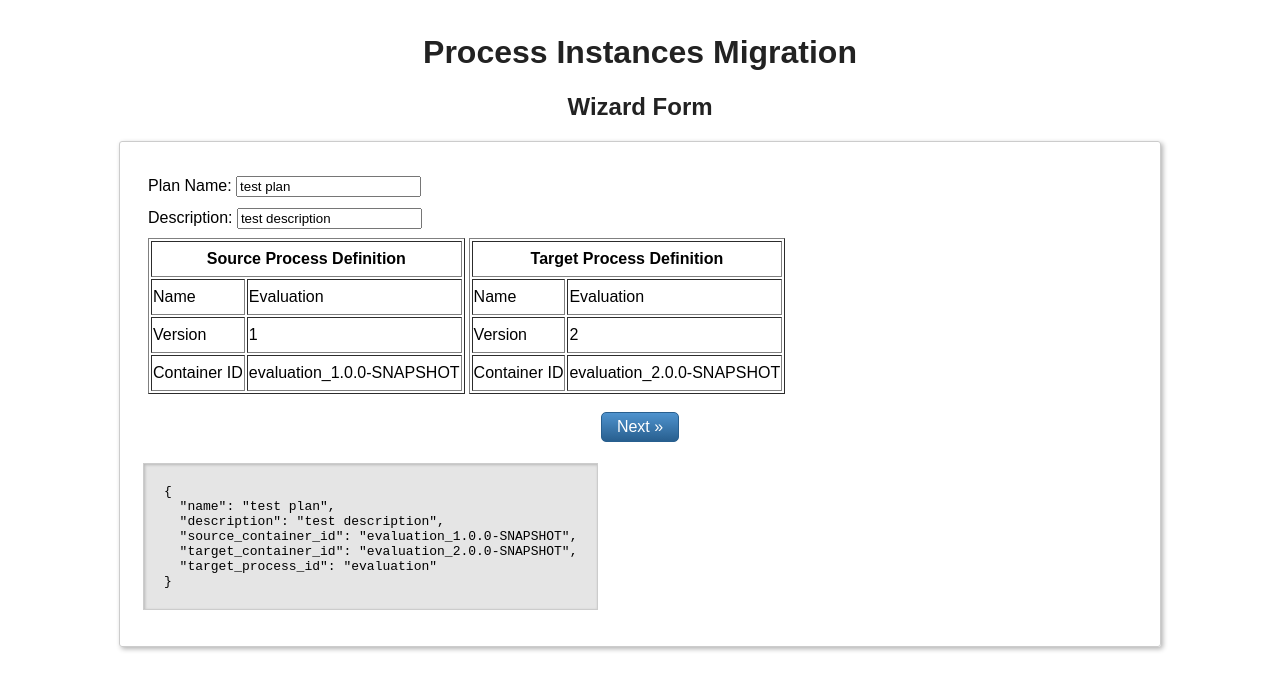
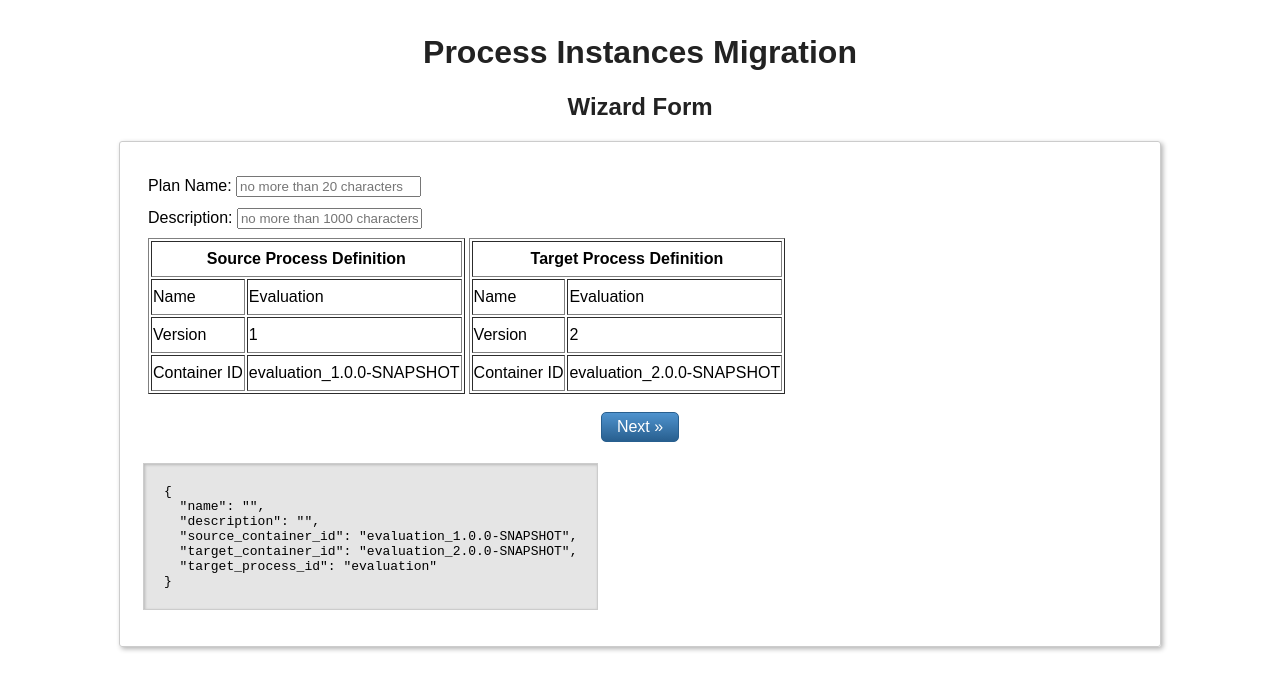
Before and after one commit to calvinzhuca/instance-gui, a React app: page / in a window 1280 px wide. Shown: the top 690 px of the page. Built offline with nearby package versions, Linux system fonts and the light colour scheme; the HTML template or start-up script is replaced by a standard one.

Commit message:
update mapping from input to textarea

```diff
--- a/src/component/DefinitionMappingTable.js
+++ b/src/component/DefinitionMappingTable.js
@@ -88,7 +88,7 @@ export default class DefinitionMappingTable extends Component {
 
           currentInputValue = '{' + currentInputValue + '}';
 
-          var nativeInputValueSetter = Object.getOwnPropertyDescriptor(window.HTMLInputElement.prototype, "value").set;
+          var nativeInputValueSetter = Object.getOwnPropertyDescriptor(window.HTMLTextAreaElement.prototype, "value").set;
           nativeInputValueSetter.call(input, currentInputValue);
 
           //once fired the event, this currentInputValue will be saved in the wizard form's values
@@ -172,11 +172,11 @@ export default class DefinitionMappingTable extends Component {
       </tr>
       <tr />
       <tr>
-        <td hidden>
+        <td >
+            Mappings:
                 <Field
                   name="mappings"
-                  component="input"
-                  type="text"
+                  component="textarea"
                   id="nodeMappingHiddenField"
                 />
         </td>
--- a/src/component/WizardForm.js
+++ b/src/component/WizardForm.js
@@ -35,8 +35,8 @@ export default class WizardForm extends Component {
         <h2>Wizard Form</h2>
 
         <Wizard
-          initialValues={{ name: "test plan",
-            description: "test description",
+          initialValues={{ name: "",
+            description: "",
             source_container_id: "evaluation_1.0.0-SNAPSHOT",
             target_container_id: "evaluation_2.0.0-SNAPSHOT",
             target_process_id: "evaluation"
```
